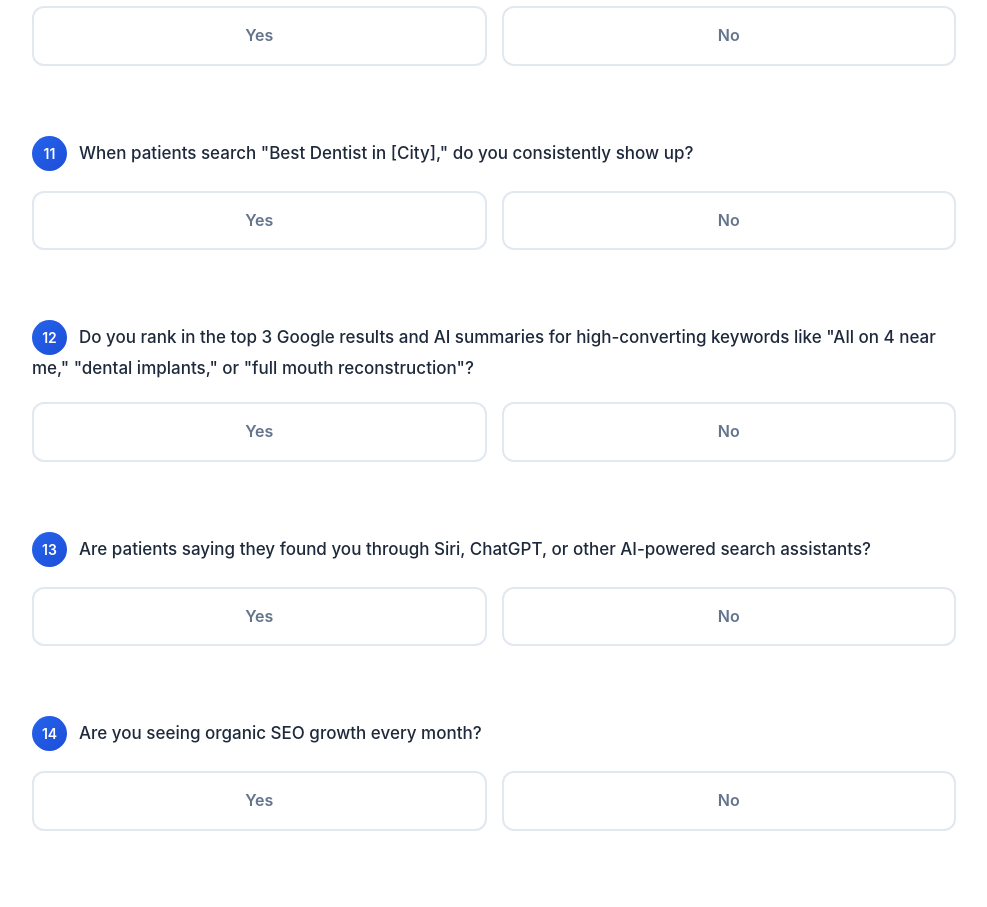
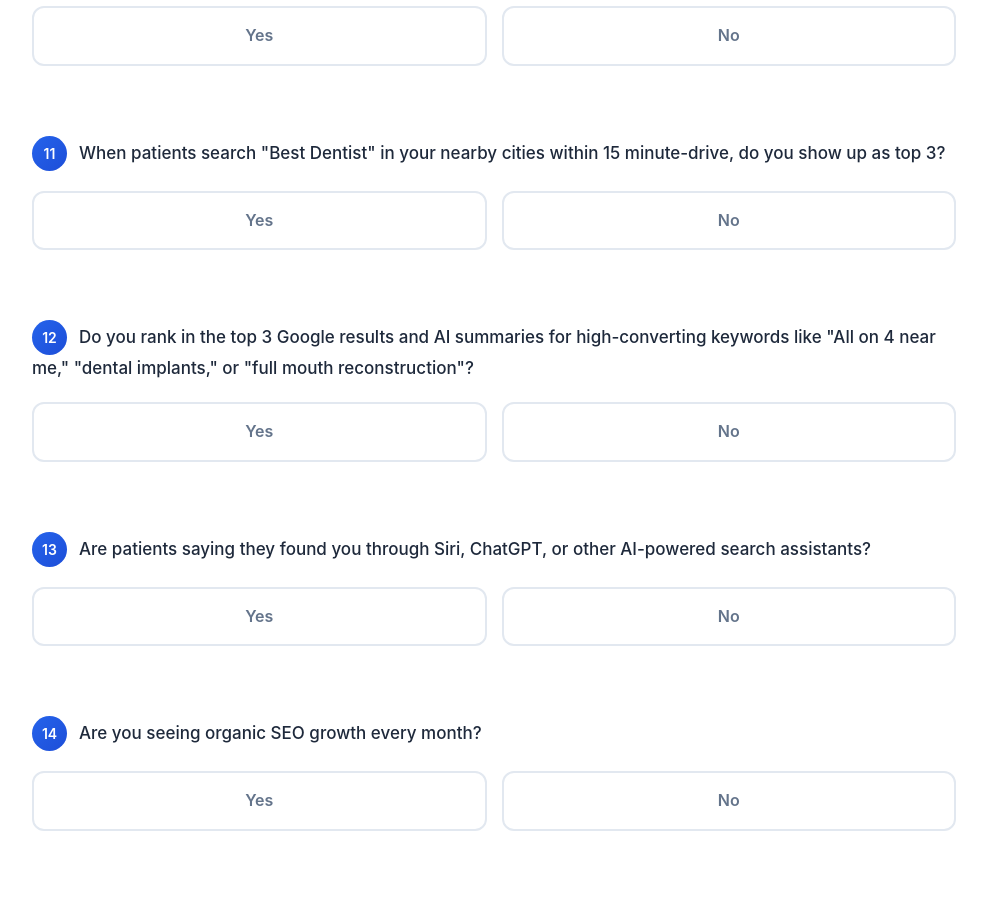
Before and after one commit to joedlara/bk21questions, a React (Vite) app: page / in a window 1280 px wide. Shown: the part 3180-4087 px from the top of the page, without its empty margins (146-1133 px from the left). Built offline with nearby package versions, Linux system fonts and the light colour scheme.

Commit message:
updated question 15

```diff
--- a/src/data/questions.js
+++ b/src/data/questions.js
@@ -17,7 +17,7 @@ export const questionSections = [
       "Is your contact information is actively monitored and updated across the web for accuracy and SEO impact?",
       "Do you appear in the top 3 Google and Map search results when someone searches for a dentist in your city?",
       "Is your practice the top AI-recommended option when someone asks ChatGPT, Siri, or Gemini for the best implant or cosmetic dentist in your area?",
-      'When patients search "Best Dentist in [City]," do you consistently show up?',
+      `When patients search "Best Dentist" in your nearby cities within 15 minute-drive, do you show up as top 3?`,
       'Do you rank in the top 3 Google results and AI summaries for high-converting keywords like "All on 4 near me," "dental implants," or "full mouth reconstruction"?',
       "Are patients saying they found you through Siri, ChatGPT, or other AI-powered search assistants?",
       "Are you seeing organic SEO growth every month?",
```
